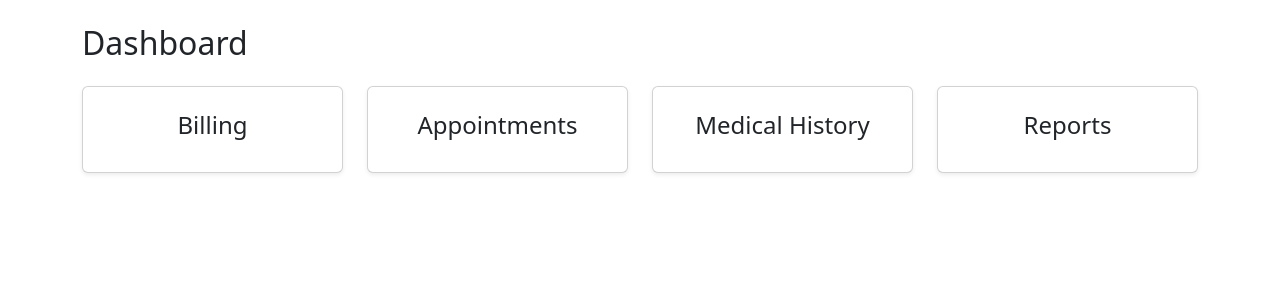
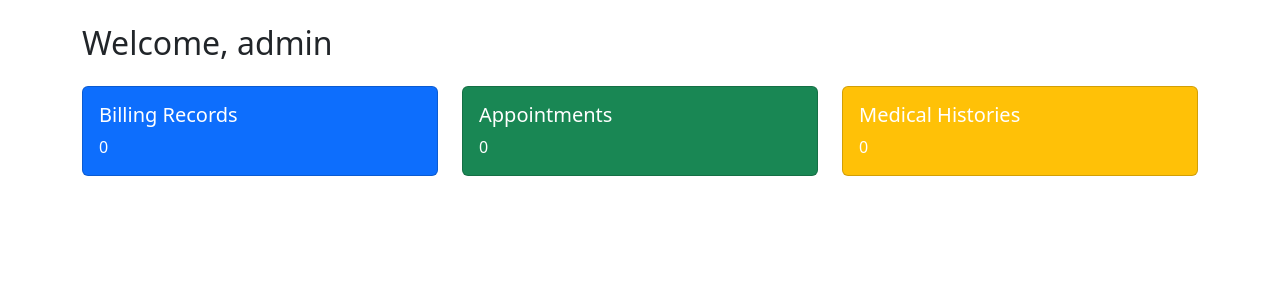
Before and after one commit to onesmuson/Patient-Data-Management-System-PDMS-, a Flask app: page /dashboard in a window 1280 px wide. Shown: the part 56-356 px from the top of the page. Run offline with Flask 3, Linux system fonts and the light colour scheme; a user stored in the database is signed in.

Commit message:
Update dashboard.html

```diff
--- a/templates/dashboard.html
+++ b/templates/dashboard.html
@@ -1,42 +1,31 @@
 {% extends "base.html" %}
+
 {% block content %}
-
-<h2 class="mb-4">Dashboard</h2>
-
-<div class="row">
-
-    <div class="col-md-3">
-        <a href="{{ url_for('billing') }}" class="text-decoration-none">
-            <div class="card shadow-sm text-center p-4">
-                <h4>Billing</h4>
+<h2>Welcome, {{ username }}</h2>
+<div class="row mt-4">
+    <div class="col-md-4">
+        <div class="card text-white bg-primary mb-3">
+            <div class="card-body">
+                <h5 class="card-title">Billing Records</h5>
+                <p class="card-text">{{ billing_count }}</p>
             </div>
-        </a>
+        </div>
     </div>
-
-    <div class="col-md-3">
-        <a href="{{ url_for('appointments') }}" class="text-decoration-none">
-            <div class="card shadow-sm text-center p-4">
-                <h4>Appointments</h4>
+    <div class="col-md-4">
+        <div class="card text-white bg-success mb-3">
+            <div class="card-body">
+                <h5 class="card-title">Appointments</h5>
+                <p class="card-text">{{ appointment_count }}</p>
             </div>
-        </a>
+        </div>
     </div>
-
-    <div class="col-md-3">
-        <a href="{{ url_for('medical_history') }}" class="text-decoration-none">
-            <div class="card shadow-sm text-center p-4">
-                <h4>Medical History</h4>
+    <div class="col-md-4">
+        <div class="card text-white bg-warning mb-3">
+            <div class="card-body">
+                <h5 class="card-title">Medical Histories</h5>
+                <p class="card-text">{{ history_count }}</p>
             </div>
-        </a>
+        </div>
     </div>
-
-    <div class="col-md-3">
-        <a href="{{ url_for('reports') }}" class="text-decoration-none">
-            <div class="card shadow-sm text-center p-4">
-                <h4>Reports</h4>
-            </div>
-        </a>
-    </div>
-
 </div>
-
 {% endblock %}
```
